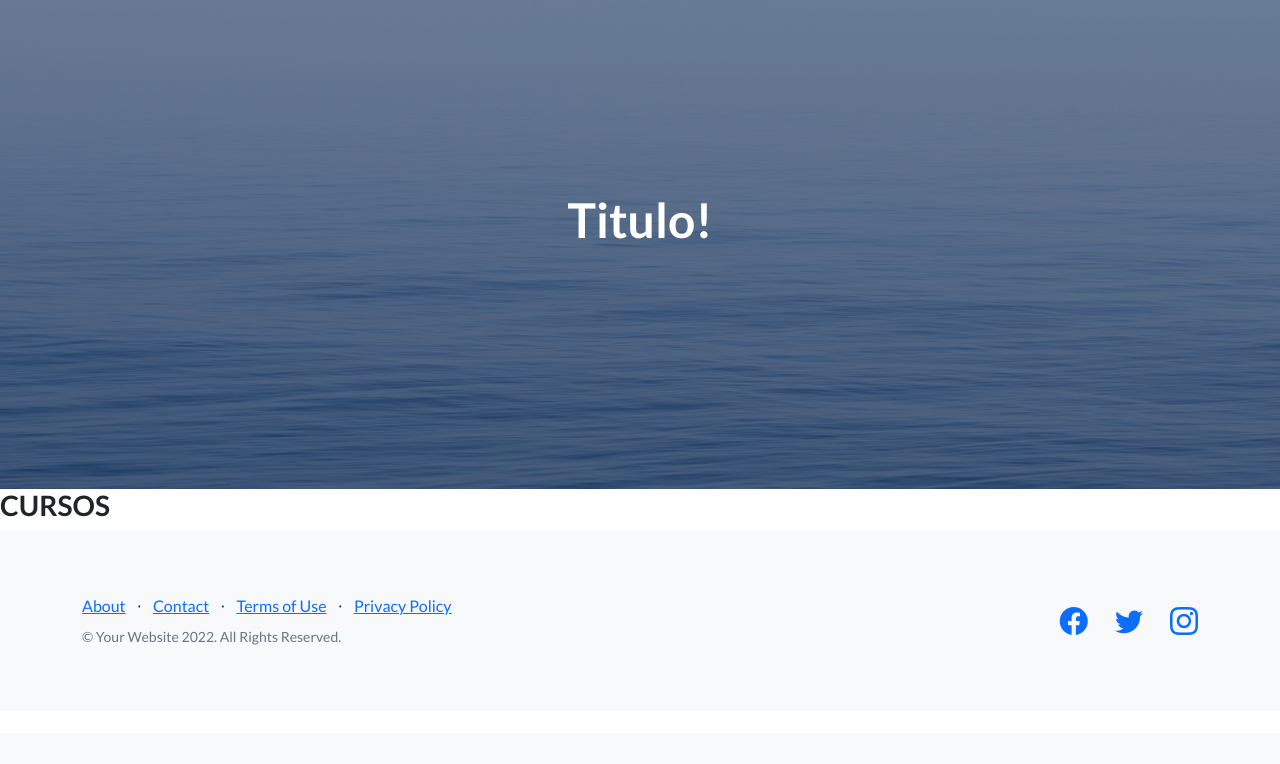
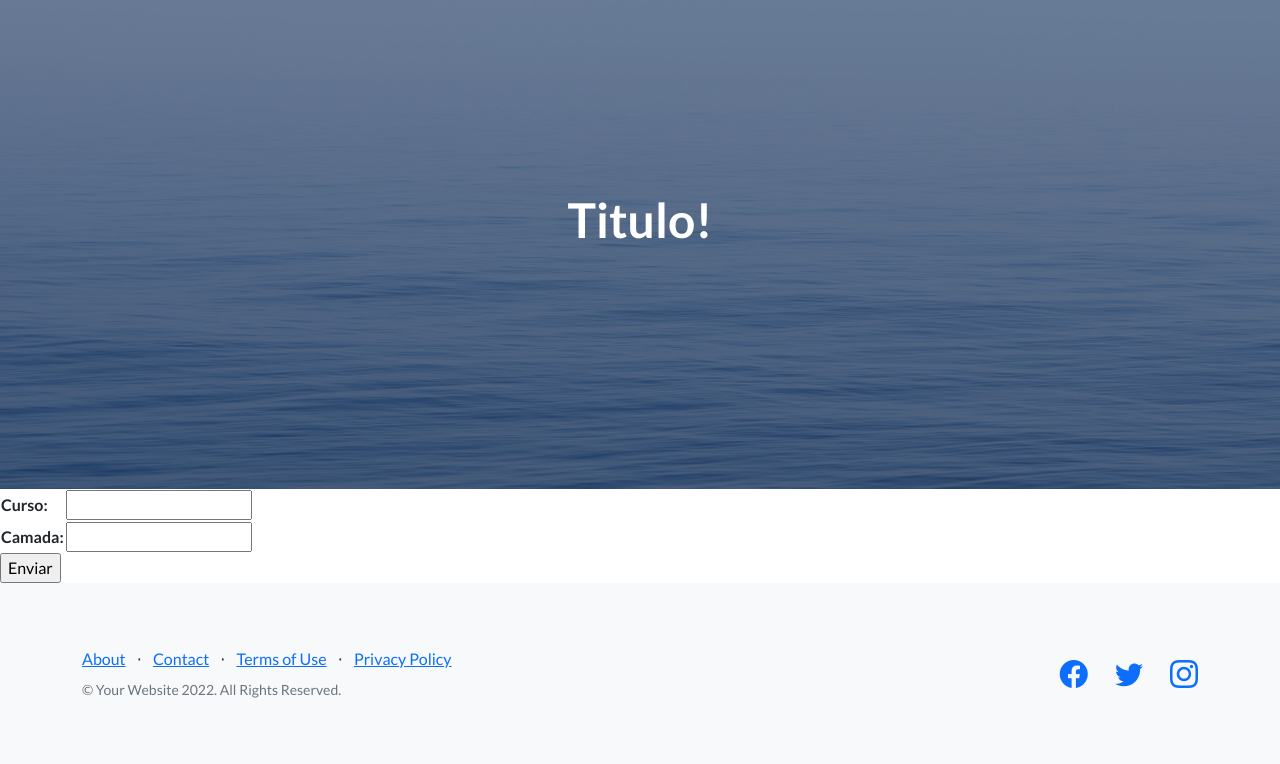
Before and after one commit to daniblondeau/ProyectoCoder, a Django app: page /AppCoder/cursos in a window 1280 px wide. Shown: the part 67-831 px from the top of the page. Before the commit the page ends 712 px from the top, so only its background shows below. Run offline with Django 4.2, Linux system fonts and the light colour scheme; some libraries are stand-ins or nearby versions.

Commit message:
Ordenamiento de Template

```diff
--- a/AppCoder/templates/AppCoder/cursos.html
+++ b/AppCoder/templates/AppCoder/cursos.html
@@ -5,6 +5,18 @@
 {% block contenidoQueCambia %}
 
     <!-- Aqui va lo que cambia, y lo asociado a esta vista -->
-    <h3>CURSOS</h3>
+    {% if miFormulario.errors %}
+    <p style="color: red;">Están mal los datos, revisar</p>
+    {% endif %}
+
+    <form action="" method="POST">{% csrf_token%}
+        <!-- Aca esta la magia de Django -->
+        <table>
+            {{ miFormulario.as_table }}
+        </table>
+
+        <input type="submit", value="Enviar">
+
+    </form>
 
 {% endblock %}
--- a/AppCoder/urls.py
+++ b/AppCoder/urls.py
@@ -8,7 +8,7 @@ urlpatterns = [
     path('entregables', views.entregables, name="Entregables"),
     path('estudiantes', views.estudiantes, name="Estudiantes"),
     path('profesores', views.profesores, name="Profesores"),
-    path('cursoFormulario', views.cursoFormulario, name="CursoFormulario"),
+    #path('cursoFormulario', views.cursoFormulario, name="CursoFormulario"),
     path('profesorFormulario', views.profesorFormulario, name="ProfesorFormulario"),
     path('busquedaCamada', views.busquedaCamada, name="BusquedaCamada"),
     path('buscar/', views.buscar),
--- a/AppCoder/views.py
+++ b/AppCoder/views.py
@@ -2,6 +2,7 @@ from curses.ascii import HT
 from django.http import HttpResponse
 from django.shortcuts import render
 from AppCoder.forms import CursoFormulario, ProfesorFormulario
+from AppCoder.models import Curso
 #def curso(self):
 #    curso = Curso(nombre="Desarrollo Web", camada="19881")
 #    curso.save()
@@ -12,8 +13,8 @@ from AppCoder.forms import CursoFormulario, ProfesorFormulario
 def inicio(request):
     return render(request, "AppCoder/inicio.html")
 
-def cursos(request):
-    return render(request, "AppCoder/cursos.html")
+#def cursos(request):
+#    return render(request, "AppCoder/cursos.html")
 
 def profesores(request):
     return render(request, "AppCoder/profesores.html")
@@ -24,7 +25,7 @@ def estudiantes(request):
 def entregables(request):
     return render(request, "AppCoder/entregables.html")
 
-def cursoFormulario(request):
+def cursos(request):
     if request.method == 'POST':
         miFormulario = CursoFormulario(request.POST) #Aqui llega toda la informacion del html.
         print(miFormulario)
@@ -38,7 +39,7 @@ def cursoFormulario(request):
     else:
         miFormulario = CursoFormulario() #Formulario vacio para construir el html
 
-    return render(request, "AppCoder/cursoFormulario.html", {"miFormulario": miFormulario})
+    return render(request, "AppCoder/cursos.html", {"miFormulario": miFormulario})
 
 def profesorFormulario(request):
     if request.method == 'POST':
@@ -61,15 +62,14 @@ def busquedaCamada(request):
      return render(request, "AppCoder/busquedaCamada.html")
 
 def buscar(request):
-    respuesta = f"Estoy buscando la camada nro: {request.GET['camada']}"
-    return HttpResponse(respuesta)
-#    if request.GET["camada"]:
-#        #respuesta = f"Estoy buscando la camada nro: {request.GET['camada']}"
-#        camada = request.GET['camada']
-#        cursos = Curso.objects.filter(camada__icontains = camada)
-#
-#        return render(request, "AppCoder/resultadosBusqueda.html", {"cursos": cursos, "camada": camada})
-#    else:
-#        respuesta = "No enviaste datos"
+    if request.GET["camada"]:
+
+        #respuesta = f"Estoy buscando la camada nro: {request.GET['camada']}"
+        camada = request.GET['camada']
+        cursos = Curso.objects.filter(camada__icontains = camada)
+
+        return render(request, "AppCoder/busquedaCamada.html", {"cursos": cursos, "camada": camada})
+    else:
+        respuesta = "No enviaste datos"
 #    #No olvidar from django.http impost HttpResponse
-#    return HttpResponse(respuesta)
+    return render(request, "AppCoder/inicio.html", {"respuesta": respuesta})
```
Also changed, not shown: AppCoder/templates/AppCoder/busquedaCamada.html (+12 -5 lines).
